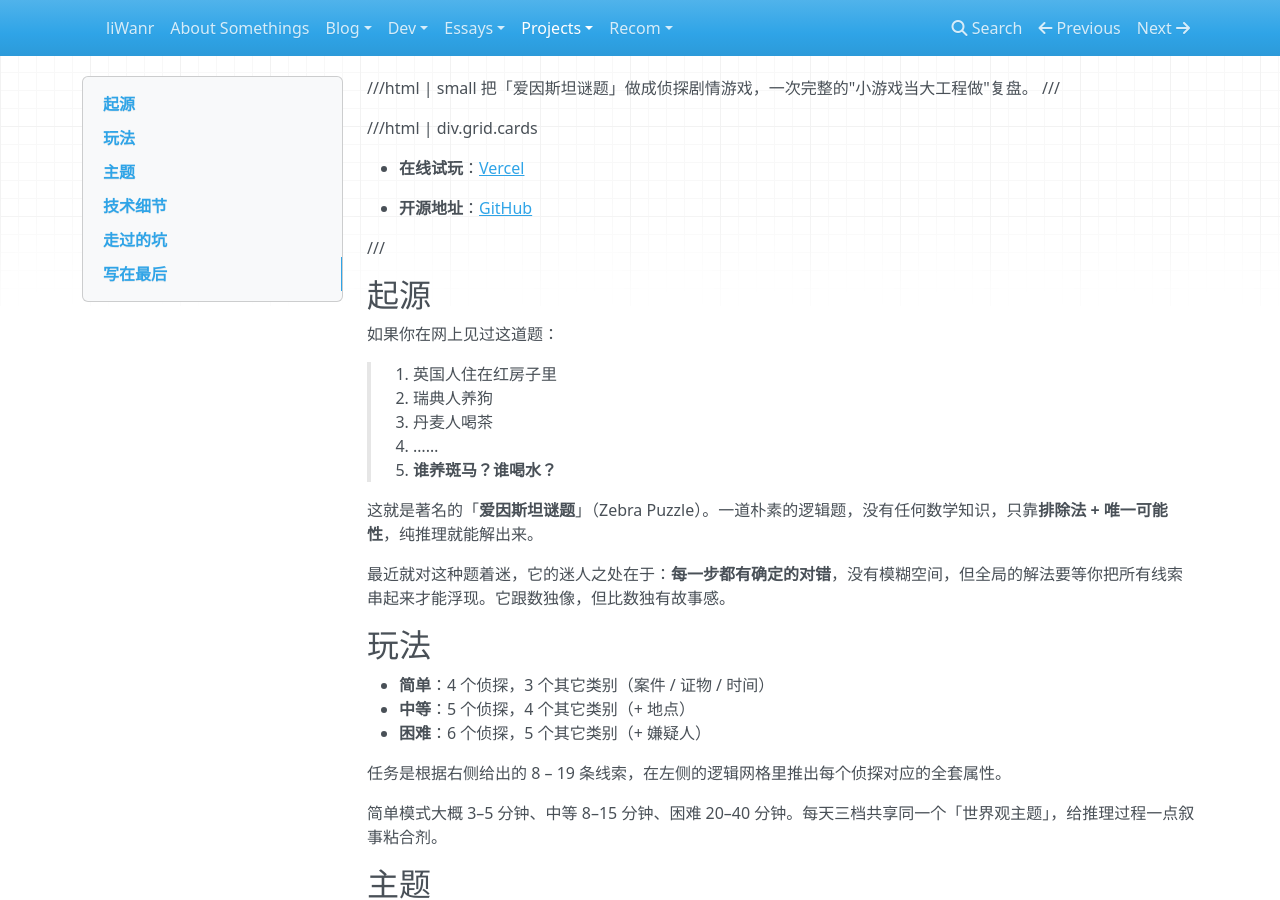
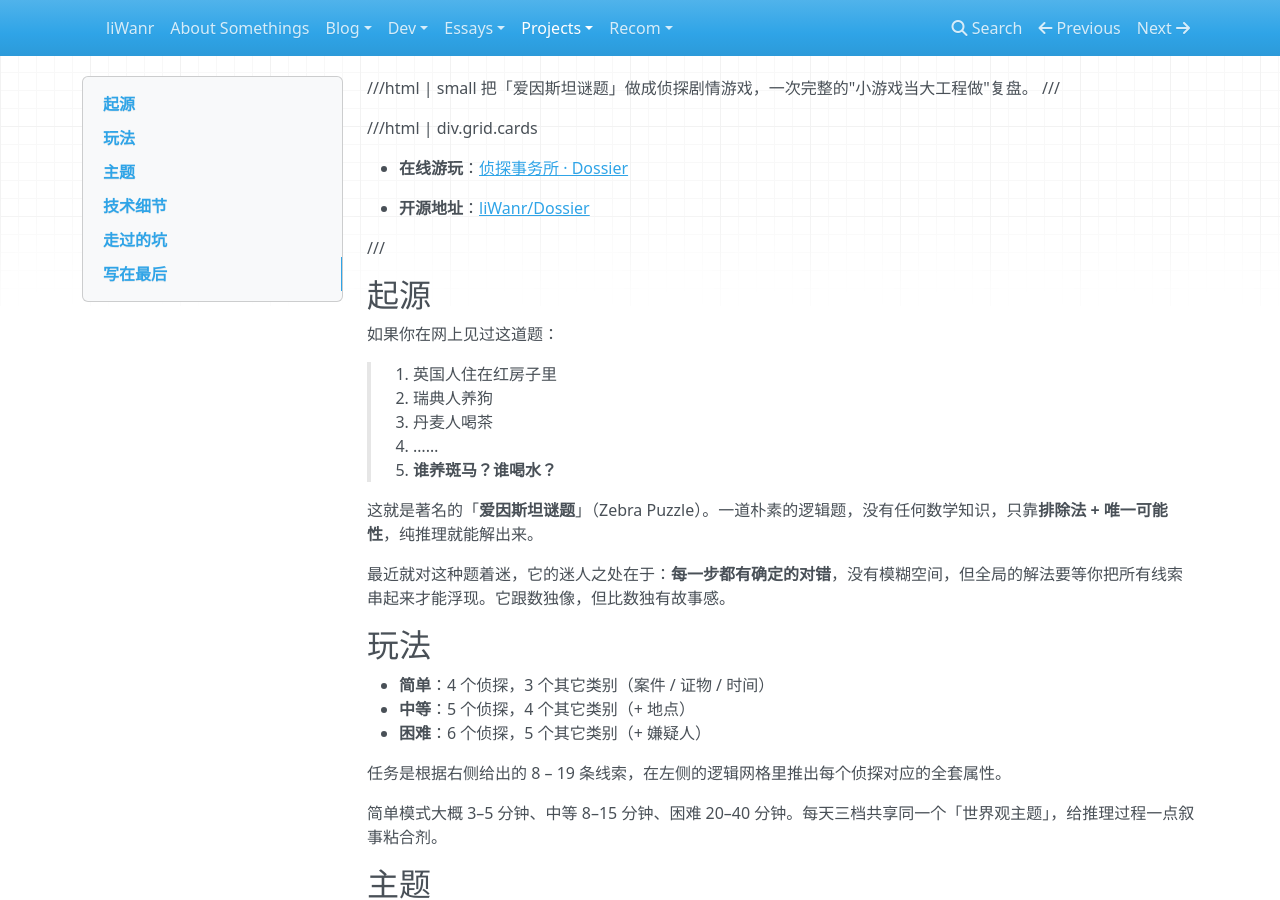
Before and after one commit to liWanr/liWanr.github.io, an MkDocs documentation site: the page built from docs/projects/dossier.md, in a window 1280 px wide and 900 px high. Built offline with MkDocs 1.6.1, drawn with Linux system fonts in a browser that asks for light colours; nearby versions of some CDN libraries.

Commit message:
fix: 改改链接的文本并加入时间信息

```diff
--- a/docs/projects/dossier.md
+++ b/docs/projects/dossier.md
@@ -10,9 +13,9 @@ comments: true
 
 ///html | div.grid.cards
 
-- **在线试玩**：[Vercel](https://Dossier.liWanr.vercel.app)
+- **在线游玩**：[侦探事务所 · Dossier](https://Dossier.liWanr.vercel.app)
 
-- **开源地址**：[GitHub](https://github.com/liWanr/Dossier)
+- **开源地址**：[liWanr/Dossier](https://github.com/liWanr/Dossier)
 
 ///
 
```
Also changed, not shown: other parts of docs/projects/dossier.md (+3 -0 lines).
